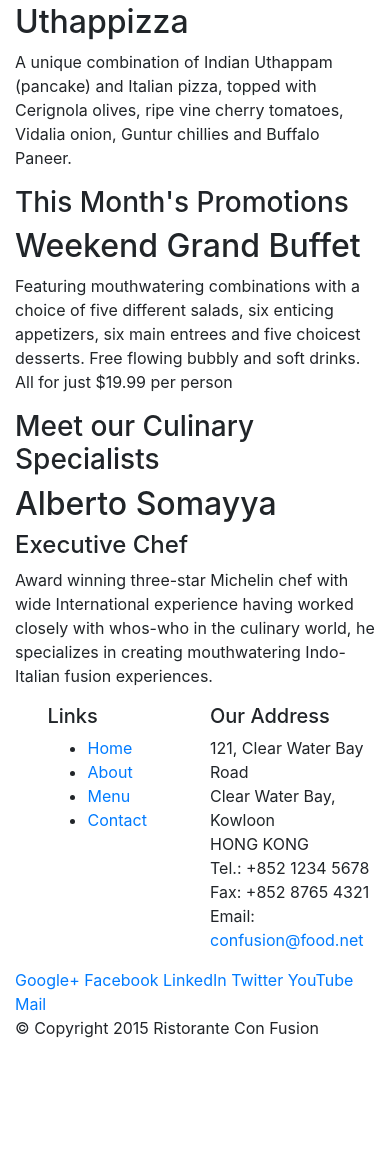
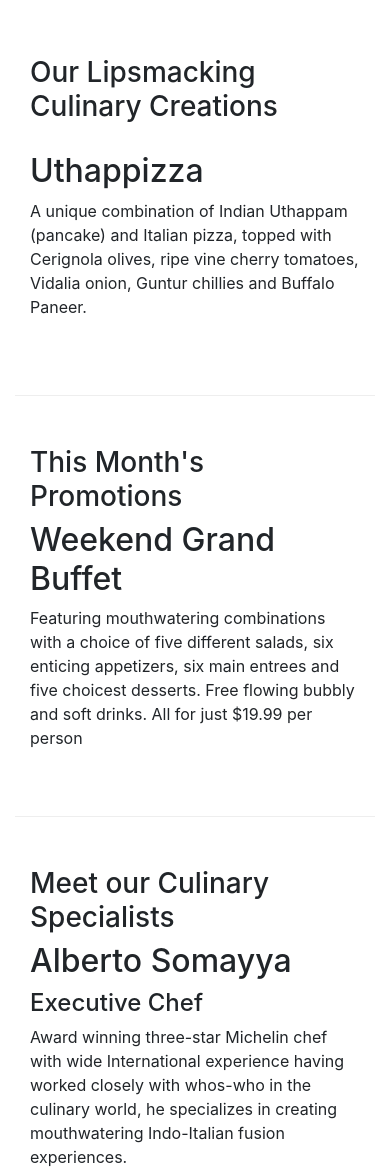
Before and after one commit to brigantino2/coursera-bootstrap4, a website: page index.html in a window 390 px wide. Shown: the part 385-1557 px from the top of the page. Before the commit the page ends 1441 px from the top, so only its background shows below. Drawn offline with nearby package versions, Linux system fonts and the light colour scheme.

Commit message:
Responsive design and bootstrap grid part 2

```diff
--- /dev/null
+++ b/css/styles.css
@@ -0,0 +1,30 @@
+.row-header {
+    margin: 0px auto;
+    padding: 0px auto;
+}
+
+.row-content {
+    margin: 0px auto;
+    padding: 50px 0px;
+    border-bottom: 1px ridge;
+    min-height: 400px;
+}
+
+.footer {
+    background-color: #D1C4E9;
+    margin: 0px auto;
+    padding: 20px 0px;
+}
+
+.jumbotron {
+    background-color: #9575CD;
+    margin: 0px auto;
+    padding: 70px 30px;
+    color: floralwhite;
+}
+
+address {
+    font-size: 80%;
+    margin: 0px;
+    color: #0f0f0f;
+}
--- a/index.html
+++ b/index.html
@@ -9,6 +9,9 @@
 
     <!-- Bootstrap CSS -->
     <link rel="stylesheet" href="node_modules/bootstrap/dist/css/bootstrap.min.css">
+	<!-- Custom -->
+	<link rel="stylesheet" href="css/styles.css">
+
     <title>Ristorante Con Fusion</title>
 </head>
 
@@ -16,7 +19,7 @@
 
     <header class="jumbotron">
         <div class="container">
-            <div class="row">
+            <div class="row row-header">
                 <div class="col-12 col-sm-8">
                     <h1>Ristorante con Fusion</h1>
                     <p>We take inspiration from the World's best cuisines, and create a unique fusion experience. Our lipsmacking creations will tickle your culinary senses!</p>
@@ -28,18 +31,18 @@
     </header>
 
     <div class="container">
-        <div class="row">
-            <div class="col-sm-4 push-sm-8 col-md-3 push-md-9">
+        <div class="row row-content align-items-center">
+            <div class="col-sm-4 col-md-3 flex-last">
                 <h3>Our Lipsmacking Culinary Creations</h3>
             </div>
-            <div class="col-sm pull-sm-4 col-md pull-md-3">
+            <div class="col-sm col-md flex-first">
                 <h2>Uthappizza</h2>
                 <p>A unique combination of Indian Uthappam (pancake) and Italian pizza, topped with Cerignola olives, ripe vine cherry tomatoes, Vidalia onion, Guntur chillies and Buffalo Paneer.</p>
             </div>
         </div>
 
 
-        <div class="row">
+        <div class="row row-content">
             <div class="col-sm-4 col-md-3">
                 <h3>This Month's Promotions</h3>
             </div>
@@ -49,11 +52,11 @@
             </div>
         </div>
 
-        <div class="row">
-            <div class="col-sm-4 push-sm-8 col-md-3 push-md-9">
+        <div class="row row-content">
+            <div class="col-sm-4 col-md-3 flex-last">
                 <h3>Meet our Culinary Specialists</h3>
             </div>
-            <div class="col-sm pull-sm-4 col-md pull-md-3">
+            <div class="col-sm col-md flex-first">
                 <h2>Alberto Somayya</h2>
                 <h4>Executive Chef</h4>
                 <p>Award winning three-star Michelin chef with wide International experience having worked closely with whos-who in the culinary world, he specializes in creating mouthwatering Indo-Italian fusion experiences. </p>
@@ -61,12 +64,12 @@
         </div>
     </div>
 
-    <footer>
+    <footer class="footer">
         <div class="container">
             <div class="row">
                 <div class="col-5 offset-1 col-sm-2">
                     <h5>Links</h5>
-                    <ul>
+                    <ul class="list-unstyled">
                         <li><a href="#">Home</a></li>
                         <li><a href="#">About</a></li>
                         <li><a href="#">Menu</a></li>
@@ -84,8 +87,8 @@
 		              Email: <a href="mailto:confusion@food.net">confusion@food.net</a>
 		           </address>
                 </div>
-                <div class="col col-sm-4">
-                    <div>
+                <div class="col col-sm-4 align-self-center">
+                    <div style="text-align: center">
                         <a href="http://google.com/+">Google+</a>
                         <a href="http://www.facebook.com/profile.php?id=">Facebook</a>
                         <a href="http://www.linkedin.com/in/">LinkedIn</a>
@@ -95,7 +98,7 @@
                     </div>
                 </div>
 			</div>
-			<div class="row">
+			<div class="row justify-content-center">
                 <div class="col-auto">
                     <p>© Copyright 2015 Ristorante Con Fusion</p>
                 </div>
```
